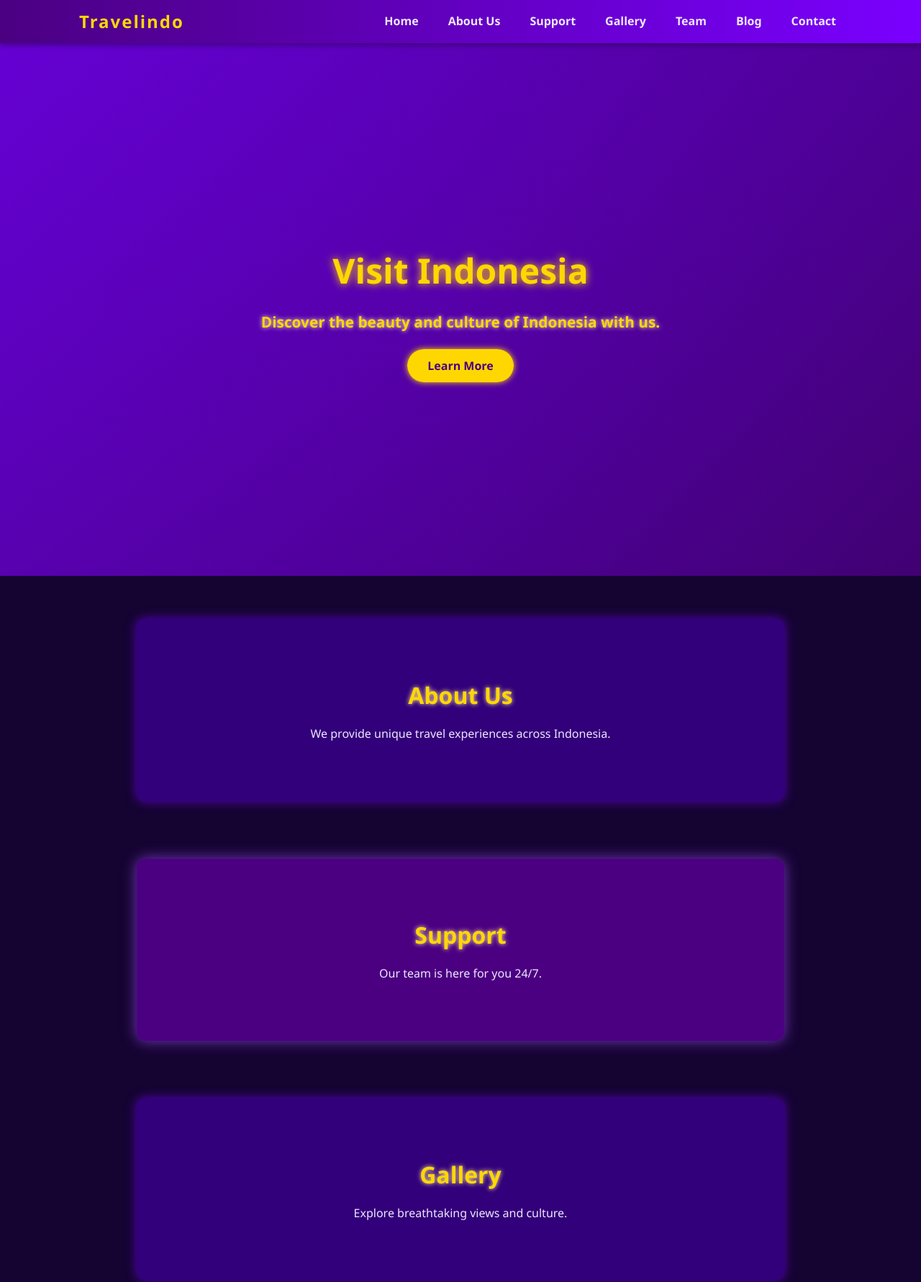
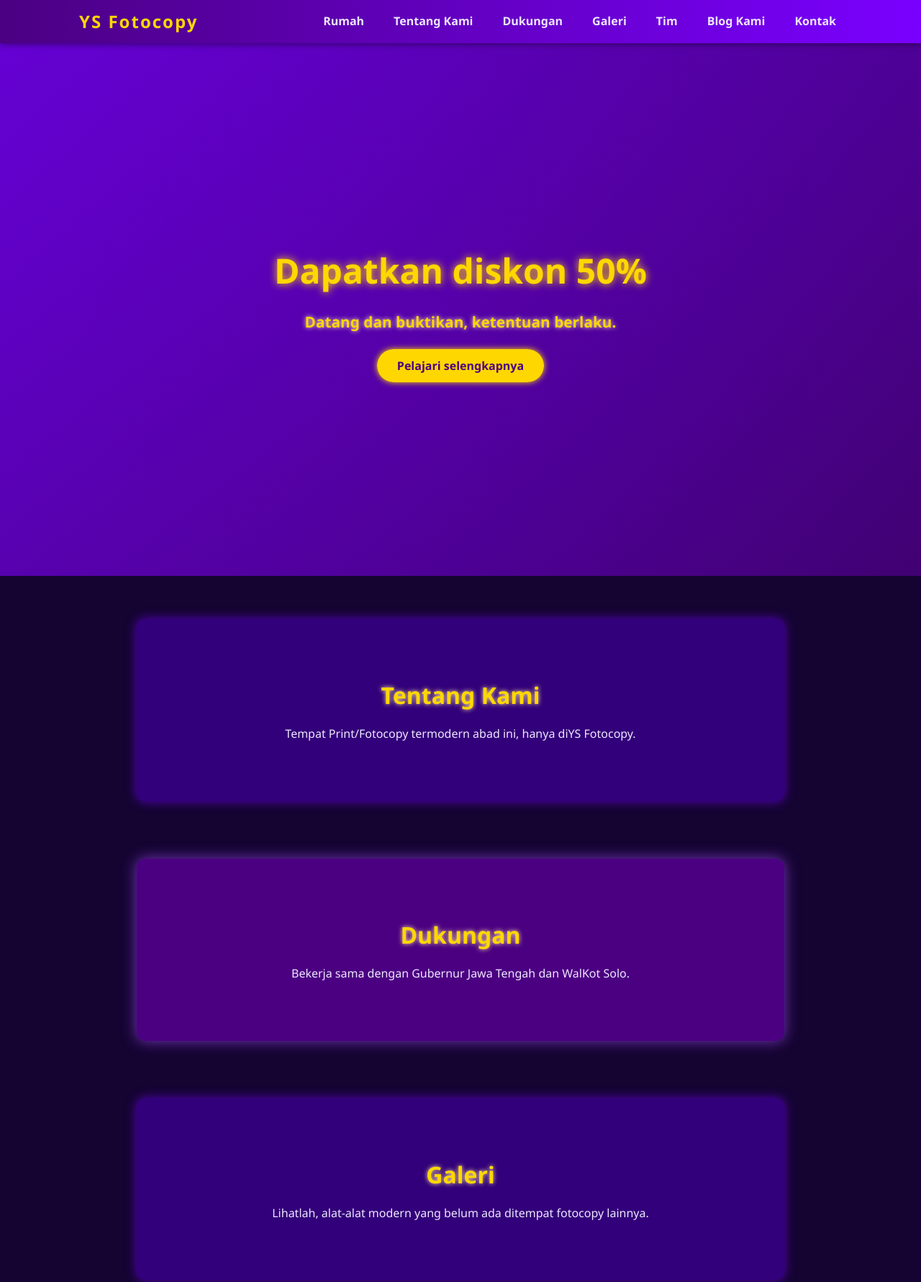
Before and after one commit to yudhas4njaya/SetiawanJayaUsaha, a plain HTML site: page index.html in a window 1280 px wide. Shown: the top 1781 px of the page at 72% size. Drawn offline with Linux system fonts and the light colour scheme.

Commit message:
index.html

```diff
--- a/index.html
+++ b/index.html
@@ -4,21 +4,21 @@
   <meta charset="UTF-8" />
   <meta http-equiv="X-UA-Compatible" content="IE=edge" />
   <meta name="viewport" content="width=device-width, initial-scale=1.0" />
-  <title>Travel Indonesia</title>
+  <title>YS Fotocopy</title>
   <link rel="stylesheet" href="style.css" />
 </head>
 <body>
   <nav>
   <div class="container">
-    <div class="logo">Travelindo</div>
+    <div class="logo">YS Fotocopy</div>
     <ul class="menu">
-      <li><a href="#home">Home</a></li>
-      <li><a href="#aboutus">About Us</a></li>
-      <li><a href="#support">Support</a></li>
-      <li><a href="#gallery">Gallery</a></li>
-      <li><a href="#team">Team</a></li>
-      <li><a href="#blog">Blog</a></li>
-      <li><a href="#contact">Contact</a></li>
+      <li><a href="#rumah">Rumah</a></li>
+      <li><a href="#tentangkami">Tentang Kami</a></li>
+      <li><a href="#dukungan">Dukungan</a></li>
+      <li><a href="#galeri">Galeri</a></li>
+      <li><a href="#tim">Tim</a></li>
+      <li><a href="#blogkami">Blog Kami</a></li>
+      <li><a href="#kontak">Kontak</a></li>
     </ul>
   </div>
 </nav>
@@ -26,42 +26,42 @@
   <header id="home">
     <div class="overlay"></div>
     <div class="intro">
-      <h1>Visit Indonesia</h1>
-      <p>Discover the beauty and culture of Indonesia with us.</p>
-      <a href="#aboutus" class="btn">Learn More</a>
+      <h1>Dapatkan diskon 50%</h1>
+      <p>Datang dan buktikan, ketentuan berlaku.</p>
+      <a href="#tentangkami" class="btn">Pelajari selengkapnya</a>
     </div>
   </header>
 
   <main>
-    <section id="aboutus" class="section">
-      <h2>About Us</h2>
-      <p>We provide unique travel experiences across Indonesia.</p>
+    <section id="tentangkami" class="section">
+      <h2>Tentang Kami</h2>
+      <p>Tempat Print/Fotocopy termodern abad ini, hanya diYS Fotocopy.</p>
     </section>
 
-    <section id="support" class="section section-alt">
-      <h2>Support</h2>
-      <p>Our team is here for you 24/7.</p>
+    <section id="dukungan" class="section section-alt">
+      <h2>Dukungan</h2>
+      <p>Bekerja sama dengan Gubernur Jawa Tengah dan WalKot Solo.</p>
     </section>
 
-    <section id="gallery" class="section">
-      <h2>Gallery</h2>
-      <p>Explore breathtaking views and culture.</p>
+    <section id="galeri" class="section">
+      <h2>Galeri</h2>
+      <p>Lihatlah, alat-alat modern yang belum ada ditempat fotocopy lainnya.</p>
     </section>
 
-    <section id="team" class="section section-alt">
-      <h2>Our Team</h2>
-      <p>Meet the passionate people behind Travelindo.</p>
+    <section id="tim" class="section section-alt">
+      <h2>Tim</h2>
+      <p>Investor Vania Group dan PT.Sanjaya Gymnet.</p>
     </section>
 
-    <section id="blog" class="section">
-      <h2>Latest Blog</h2>
-      <p>Stay updated with our travel tips and stories.</p>
+    <section id="blogkami" class="section">
+      <h2>Blog Kami</h2>
+      <p>Selalu update tentang jam operasional, kinerja dan hal lainnya, pantau disini ya!</p>
     </section>
   </main>
 
-  <footer id="contact">
+  <footer id="Kontak">
     <div class="container footer-container">
-      <p>&copy; 2025 Travelindo. All rights reserved.</p>
+      <p>&copy; 2025 YS Fotocopy. Dilindungi Hak Cipta.</p>
     </div>
   </footer>
 
```
